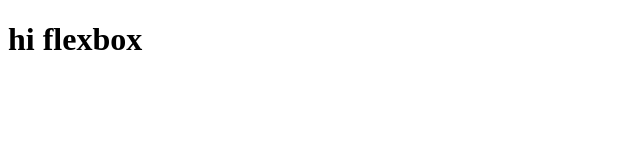
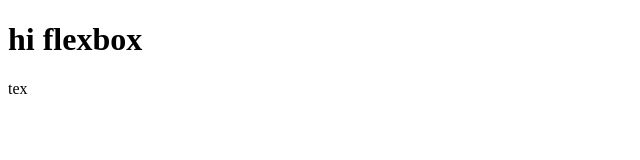
Before and after one commit to Milows/flexbox, a website: page index.html in a window 1280 px wide. Shown: the full height of the page, 0-640 px from the left. Drawn offline with Linux system fonts and the light colour scheme.

Commit message:
installed gulp

```diff
--- a/index.html
+++ b/index.html
@@ -6,5 +6,7 @@
 </head>
 <body>
     <h1>hi flexbox</h1>
+    <p>tex
+    </p>
 </body>
 </html>
--- /dev/null
+++ b/package.json
@@ -0,0 +1,6 @@
+{
+  "dependencies": {
+    "browser-sync": "^2.29.0",
+    "gulp": "^4.0.2"
+  }
+}
```
Also changed, not shown: tbot.png (added), 1 other file.
